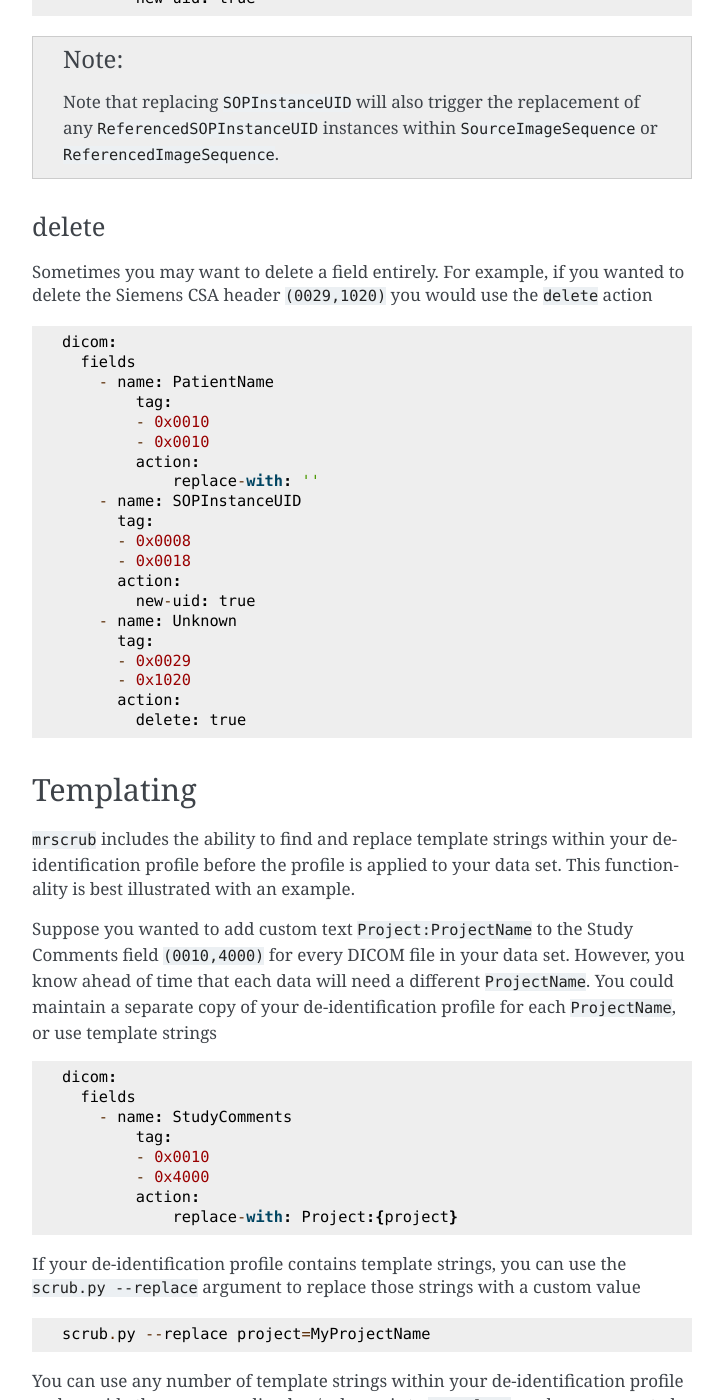
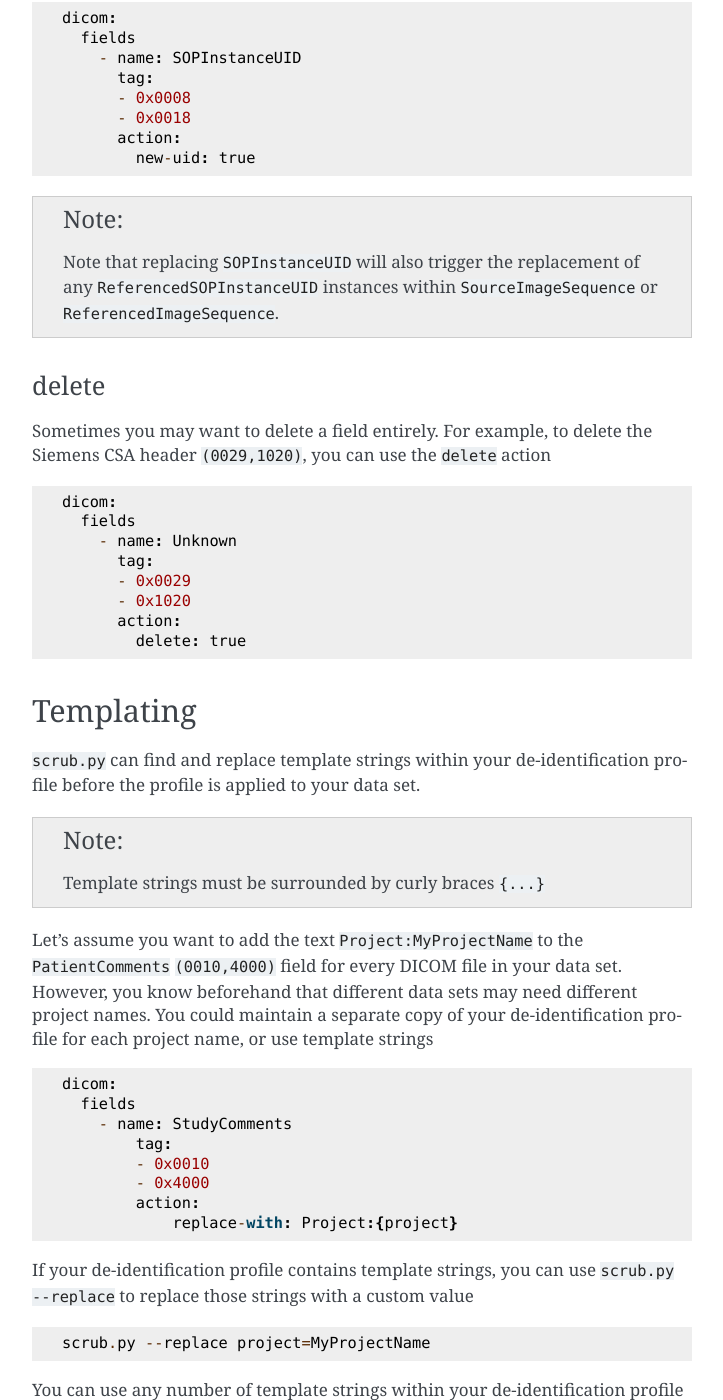
Before and after one commit to harvard-nrg/mrscrub, a Sphinx documentation site: the page built from docs/source/profiles.rst, in a window 1280 px wide and 1400 px high, scrolled down 1588 px. Shown: the whole window, without its empty margins (388-1111 px from the left). Built offline with Sphinx 7.4.7, drawn with Linux system fonts in a browser that asks for light colours; some of the changed text lies outside the part shown.

Commit message:
add create: true, tidy up docs

```diff
--- a/docs/source/profiles.rst
+++ b/docs/source/profiles.rst
@@ -11,8 +11,8 @@
       fields:
         - name: FieldName
           tag:
-          - group code (hex)
-          - element code (hex)
+          - hex group code
+          - hex element code
           action:
             action-name: value
 
@@ -20,45 +20,52 @@
 
 * ``dicom``
     * ``fields``: a list of fields to de-identify
-        * ``name``: a name for the field (you decide)
+        * ``name``: a name for the field (your choice)
         * ``tag``: a DICOM tag (2 hex values)
         * ``action``
             * ``action-name``: the  `action <#actions>`_ you want to apply
 
 Actions
 -------
-There are several *actions* you can apply to a DICOM field. These are best explained
-with an example.
+There are several ``actions`` you can apply to any DICOM field.
 
 replace-with
 ^^^^^^^^^^^^
 If you want your de-identification policy to replace ``PatientName``
-``(0010,0010)`` with an empty string, you would use the ``replace-with``
-action ::
+``(0010,0010)`` with a new string (or an empty string ``''``), you can use the
+``replace-with`` action ::
 
     dicom:
-        fields:
-          - name: PatientName
-            tag:
-            - 0x0010
-            - 0x0010
-            action:
-                replace-with: ''
+      fields:
+        - name: PatientName
+          tag:
+          - 0x0010
+          - 0x0010
+          action:
+            replace-with: 'a new string'
+
+By default, no action is performed if the targeted DICOM tag doesn't exist.
+However, if you'd like to create the missing tag before assignining the
+replacement value, you can add ``create: true`` ::
+
+    dicom:
+      fields:
+        - name: PatientName
+          tag:
+          - 0x0010
+          - 0x0010
+          action:
+            replace-with: 'a new string'
+            create: true
 
 new-uid
 ^^^^^^^
-Removing dates is doable with ``replace-with`` for some DICOM fields, but UIDs
-can also contain dates. To reassign ``SOPInstanceUID`` ``(0008,0018)`` for
-example, you would use the ``new-uid`` action ::
+Removing dates is doable using ``replace-with``, but UIDs within a DICOM data
+set can also contain dates. To reassign ``SOPInstanceUID`` ``(0008,0018)`` for
+example, you can use the ``new-uid`` action ::
 
     dicom:
       fields
-        - name: PatientName
-            tag:
-            - 0x0010
-            - 0x0010
-            action:
-                replace-with: ''
         - name: SOPInstanceUID
           tag:
           - 0x0008
@@ -73,24 +80,11 @@
 
 delete
 ^^^^^^
-Sometimes you may want to delete a field entirely. For example, if you wanted
-to delete the Siemens CSA header ``(0029,1020)`` you would use the ``delete``
-action ::
+Sometimes you may want to delete a field entirely. For example, to delete the
+Siemens CSA header ``(0029,1020)``, you can use the ``delete`` action ::
 
     dicom:
       fields
-        - name: PatientName
-            tag:
-            - 0x0010
-            - 0x0010
-            action:
-                replace-with: ''
-        - name: SOPInstanceUID
-          tag:
-          - 0x0008
-          - 0x0018
-          action:
-            new-uid: true
         - name: Unknown
           tag:
           - 0x0029
@@ -100,15 +94,17 @@
 
 Templating
 ----------
-``mrscrub`` includes the ability to find and replace template strings within
-your de-identification profile before the profile is applied to your data set.
-This functionality is best illustrated with an example.
+``scrub.py`` can find and replace template strings within your
+de-identification profile before the profile is applied to your data set.
 
-Suppose you wanted to add custom text ``Project:ProjectName`` to the Study
-Comments field ``(0010,4000)`` for every DICOM file in your data set. However,
-you know ahead of time that each data will need a different ``ProjectName``.
-You could maintain a separate copy of your de-identification profile for each
-``ProjectName``, or use template strings ::
+.. note::
+   Template strings must be surrounded by curly braces ``{...}``
+
+Let's assume you want to add the text ``Project:MyProjectName`` to the
+``PatientComments`` ``(0010,4000)`` field for every DICOM file in your data
+set. However, you know beforehand that different data sets may need different
+project names. You could maintain a separate copy of your de-identification
+profile for each project name, or use template strings ::
 
     dicom:
       fields
@@ -119,15 +115,14 @@
             action:
                 replace-with: Project:{project}
 
-If your de-identification profile contains template strings, you can use the
-``scrub.py --replace`` argument to replace those strings with a custom
-value ::
+If your de-identification profile contains template strings, you can use
+``scrub.py --replace`` to replace those strings with a custom value ::
 
     scrub.py --replace project=MyProjectName
 
-You can use any number of template strings within your de-identification profile
-and provide the corresponding key/value pair to ``--replace``, each one
-separated by a single space ::
+You can use any number of template strings within your de-identification
+profile and provide the corresponding key/value pair to ``--replace``, each
+one separated by a single space ::
 
     scub.py --replace key1=value1 key2=value2 key3=value3
 
--- a/mrscrub/__version__.py
+++ b/mrscrub/__version__.py
@@ -1,6 +1,6 @@
 __title__ = 'mrscrub'
 __description__ = 'MR data deidentifer'
 __url__ = 'https://github.com/harvard-nrg/mrscrub'
-__version__ = '0.1.6'
+__version__ = '0.2.0'
 __author__ = 'Neuroinformatics Research Group'
 __author_email__ = 'info@neuroinfo.org'
--- a/scrub.py
+++ b/scrub.py
@@ -11,6 +11,8 @@
 import mrscrub.configs
 from mrscrub.scanner import Scanner
 from pydicom.uid import generate_uid
+from pydicom.tag import Tag
+from pydicom.datadict import dictionary_VR
 
 logger = logging.getLogger(os.path.basename(__file__))
 
@@ -80,6 +82,7 @@
                     name = field['name']
                     tag = tuple(field['tag'])
                     action = field['action']
+                    create = field['action'].get('create', False)
                     if 'new-uid' in action:
                         if name == 'StudyInstanceUID' and tag in ds:
                             ds[tag].value = new_study_uid
@@ -99,6 +102,8 @@
                                     item[tag].value = replacement
                         if tag in ds:
                             ds[tag].value = replacement
+                        elif create:
+                            ds.add_new(tag, dictionary_VR(tag), replacement)
                     elif 'delete' in action:
                         if name == 'RequestedProcedureID':
                             for item in ds.get('RequestAttributesSequence', list()):
```
Also changed, not shown: 2 other files.
